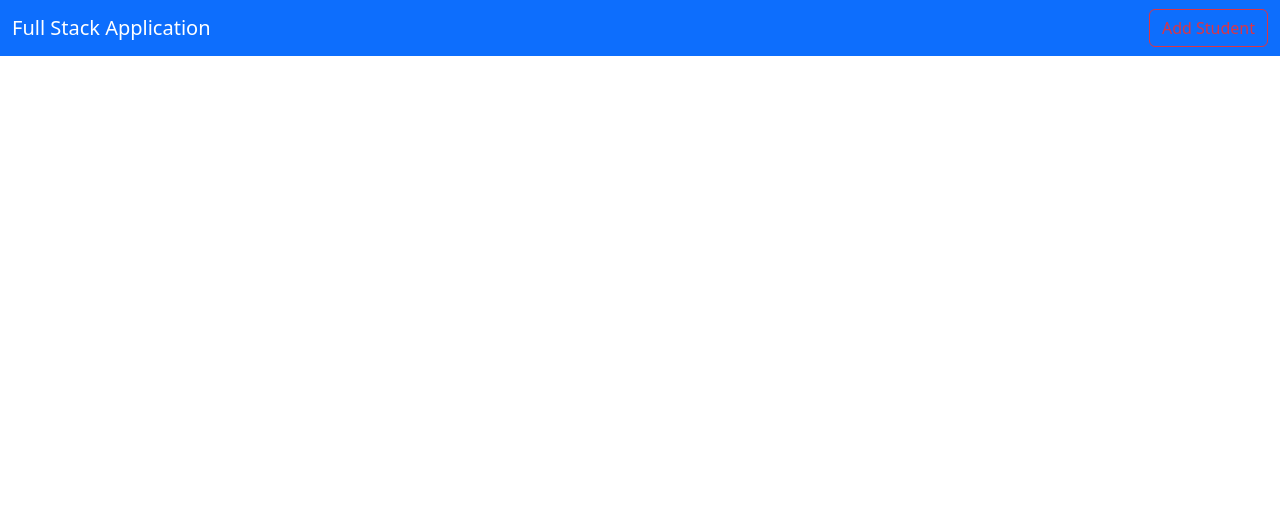
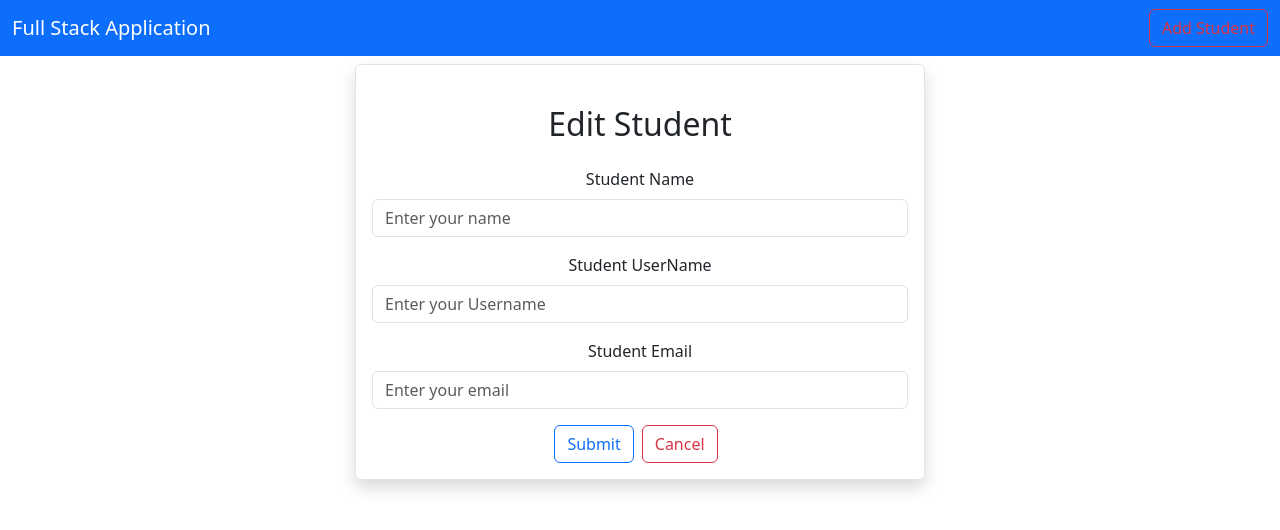
Before and after one commit to Waruni-sandareka/ReactJs_FullStack_FrontEnd, a React (Create React App) app: page /edituser/1 in a window 1280 px wide. Shown: the top 530 px of the page. Built offline with nearby package versions, Linux system fonts and the light colour scheme; no server answers.

Commit message:
create edit user function

```diff
--- a/src/App.js
+++ b/src/App.js
@@ -1,10 +1,11 @@
-import logo from './logo.svg';
+
 import './App.css';
 import "../node_modules/bootstrap/dist/css/bootstrap.min.css"
 import Navbar from './layout/Navbar';
 import Home from './pages/Home';
 import { BrowserRouter as Router, Routes, Route } from 'react-router-dom';
 import AddUser from './users/AddUser';
+import EditUser from './users/EditUser';
 
 function App() {
   return (
@@ -14,6 +15,7 @@
         <Routes>
           <Route exact path='/' element={<Home/>}/>
           <Route exact path='/addUser' element={<AddUser/>}/>
+          <Route exact path='/edituser/:id' element={<EditUser/>}/>
         </Routes>
 
       </Router>
--- a/src/pages/Home.js
+++ b/src/pages/Home.js
@@ -1,5 +1,6 @@
 import React, { useEffect, useState } from 'react'
 import axios from 'axios'
+import { Link } from 'react-router-dom';
 
 const Home = () => {
 
@@ -38,7 +39,7 @@
                                     <td>{user.email}</td>
                                     <td>
                                         <button className='btn btn-primary mx-2'>View</button>
-                                        <button className='btn btn-outline-primary mx-2'>Edit</button>
+                                        <Link className='btn btn-outline-primary mx-2' to={`/edituser/${user.id}`}>Edit</Link>
                                         <button className='btn btn-danger mx-2'>Delete</button>
                                     </td>
 
--- a/src/users/EditUser.js
+++ b/src/users/EditUser.js
@@ -0,0 +1,95 @@
+import axios from 'axios'
+import React, { useEffect, useState } from 'react'
+import { Link, useNavigate, useParams } from 'react-router-dom'
+
+const EditUser = () => {
+
+    let navigate=useNavigate()
+
+    const {id} = useParams()
+
+    const [user, setUser] = useState({
+        name: "",
+        username: "",
+        email: ""
+    });
+
+    const { name, username, email } = user
+
+    const onInputChange = (e) => {
+        setUser({ ...user, [e.target.name]: e.target.value });
+
+    }
+
+    useEffect(()=>{
+        loadUser()
+    },[]);
+
+    const onSubmit = async (e) => {
+        e.preventDefault();
+        await axios.put(`http://localhost:8080/user/${id}`,user);
+        navigate("/");
+    }
+
+    const loadUser = async()=>{
+        const result = await axios.get(`http://localhost:8080/user/${id}`)
+        setUser(result.data);
+    }
+
+
+    return (
+        <div className='container'>
+            <div className='row'>
+                <div className='col-md-6 offset-md-3 border rounded p-3 mt-2 shadow'>
+                    <h2 className='text-center m-4'>Edit Student</h2>
+                    <form onSubmit={(e)=>onSubmit(e)}>
+                        <div className='mb-3'>
+                            <label htmlFor='Name' className='form-label'>
+                                Student Name
+                            </label>
+                            <input
+                                type={"text"}
+                                className='form-control'
+                                placeholder='Enter your name'
+                                name='name'
+                                value={name}
+                                onChange={(e) => onInputChange(e)}
+                            />
+                        </div>
+                        <div className='mb-3'>
+                            <label htmlFor='Name' className='form-label'>
+                                Student UserName
+                            </label>
+                            <input
+                                type={"text"}
+                                className='form-control'
+                                placeholder='Enter your Username'
+                                name='username'
+                                value={username}
+                                onChange={(e) => onInputChange(e)}
+                            />
+                        </div>
+                        <div className='mb-3'>
+                            <label htmlFor='Name' className='form-label'>
+                                Student Email
+                            </label>
+                            <input
+                                type={"text"}
+                                className='form-control'
+                                placeholder='Enter your email'
+                                name='email'
+                                value={email}
+                                onChange={(e) => onInputChange(e)}
+                            />
+                        </div>
+                        <button type='submit' className='btn btn-outline-primary'>Submit</button>
+                        <Link className='btn btn-outline-danger mx-2' to="/">Cancel</Link>
+                    </form>
+                </div>
+            </div>
+
+        </div>
+    )
+}
+
+export default EditUser
```
